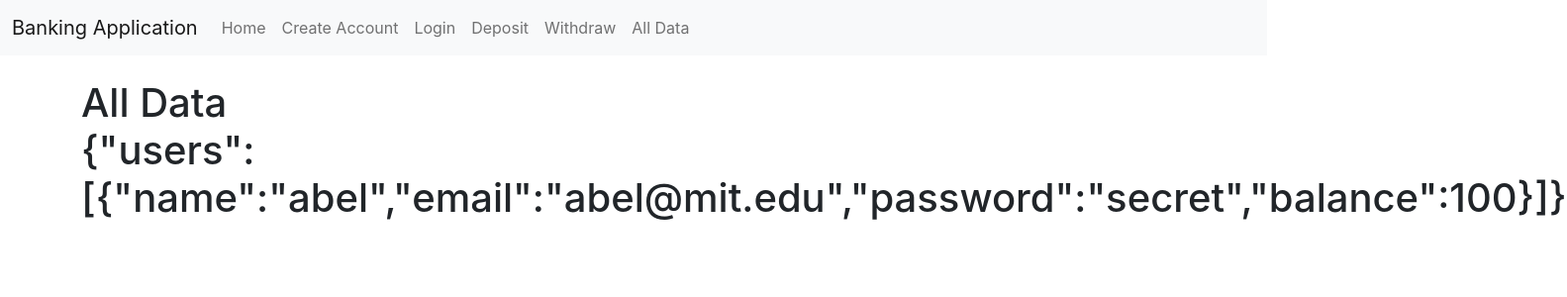
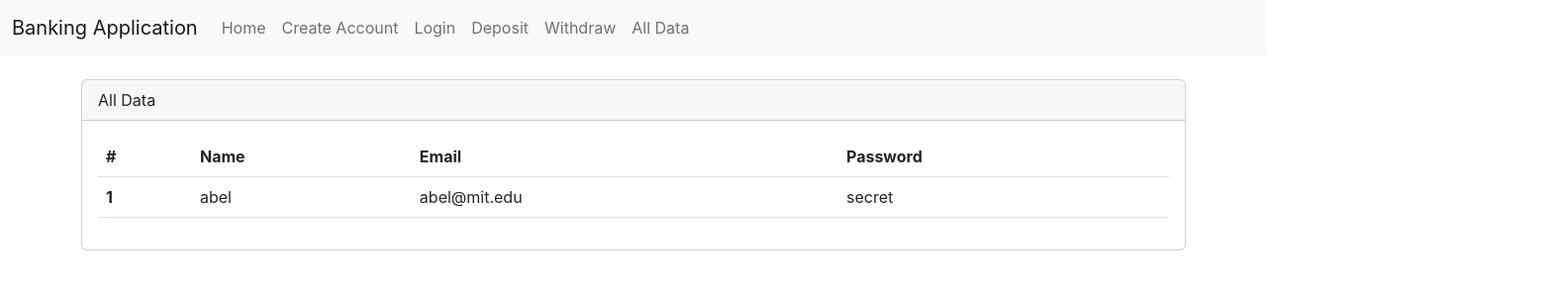
Before and after one commit to danielmarkow/banking-application, a React (Create React App) app: page /#/alldata in a window 1280 px wide. Shown: the top 300 px of the page at 99% size, 1583 px wide, since content can reach past the window. Built offline with nearby package versions, Linux system fonts and the light colour scheme.

Commit message:
displaying data as table in card

```diff
--- a/src/components/Alldata.js
+++ b/src/components/Alldata.js
@@ -5,9 +5,33 @@ function Alldata() {
     const ctx = useContext(UserContext);
 
     return (
-        <h1>All Data<br/>
-            {JSON.stringify(ctx)}
-        </h1>
+        <div className="card">
+            <div className="card-header">
+                All Data
+            </div>
+            <div className="card-body">
+              <table className="table">
+                <thead>
+                  <tr>
+                    <th scope="col">#</th>
+                    <th scope="col">Name</th>
+                    <th scope="col">Email</th>
+                    <th scope="col">Password</th>
+                  </tr>
+                </thead>
+                <tbody>
+                  {ctx.users.map((user, i) => (
+                      <tr key={i}>
+                        <th scope="row">{i + 1}</th>
+                        <td>{user.name}</td>
+                        <td>{user.email}</td>
+                        <td>{user.password}</td>
+                      </tr>
+                  ))}
+                </tbody>
+              </table>
+            </div>
+        </div>
     );
 }
 
```
